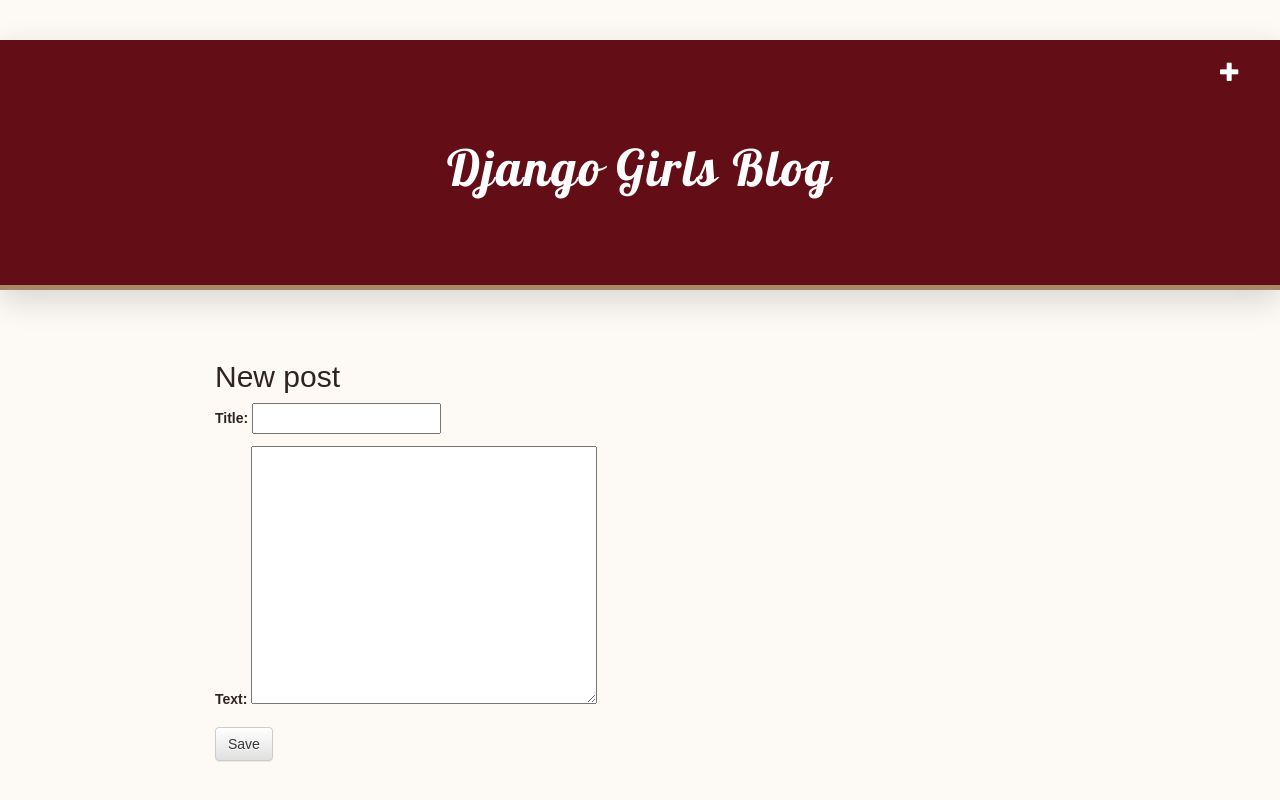
After one commit to Kthiu666/DjangoGirls, a Django app: page /post/new in a window 1280 px wide. The commit adds this page. Run offline with Django 5.2, Linux system fonts and the light colour scheme; some libraries are stand-ins or nearby versions.

Commit message:
Templates modificados para mostrar post desde base de datos.

```diff
--- /dev/null
+++ b/blog/forms.py
@@ -0,0 +1,9 @@
+from django import forms
+
+from .models import Post
+
+class PostForm(forms.ModelForm):
+
+    class Meta:
+        model = Post
+        fields = ('title', 'text',)
--- a/blog/static/css/blog.css
+++ b/blog/static/css/blog.css
@@ -1,91 +1,119 @@
-:root{
-    --vinotinto  : #630d16;
+/* Paleta de colores */
+:root {
+    --vinotinto: #630d16;
     --oro: #a68966;
     --crema: #fdfaf5;
     --texto: #2d2323;
-    --white:#ffffff;
+    --white: #ffffff;
+    --sombra: rgba(99, 13, 22, 0.1); /* Sombra con un toque de vinotinto */
 }
 
-body{
+body {
     background-color: var(--crema);
-    font-family: 'Popins', sans-serif;
+    font-family: 'Poppins', sans-serif;
     color: var(--texto);
     margin: 0;
+    line-height: 1.8; /* Más espacio entre líneas para leer mejor la receta */
 }
 
+/* Encabezado más imponente */
 .page-header {
     background-color: var(--vinotinto);
-    margin-top: 0;
-    padding: 60px 20px 60px 40px;
-    box-shadow: 0 10px 30px rgba(0,0,0,0,15);
-    border-bottom: 3px solid var(--oro);
+    padding: 80px 20px;
+    box-shadow: 0 10px 30px rgba(0,0,0,0.15);
+    border-bottom: 5px solid var(--oro);
     text-align: center;
+    margin-bottom: 50px;
 }
 
-.page-header h1, .page-header h1 a, .page-header h1 a:visited, .page-header h1 a:active {
+.page-header h1 a {
     color: var(--white);
-    font-size: 52pt;
+    font-size: 5rem; /* Título grande */
     text-decoration: none;
     font-family: 'Lobster', cursive;
-    text-shadow: 3px 3px 0px rgba(0,0,0,0,2);
-    letter-spacing: 1px;
+    letter-spacing: 2px;
 }
 
+/* Contenedor principal ajustado */
 .content {
-    max-width: 850px;
-    margin: 50px auto;
-    padding: 0 20px;
+    max-width: 900px; /* Ancho ideal para lectura */
+    margin: 0 auto;
+    padding: 0 25px;
 }
 
-h1, h2, h3, h4 {
-    font-family: 'Playfair Display', serif;
-    color: var(--vinotinto);
-    font-weight: 700;
+/* El Post estilo "Ficha de Receta" */
+.post {
+    background: var(--white);
+    margin-bottom: 60px;
+    padding: 60px; /* Mucho espacio interno para que el texto respire */
+    border-radius: 2px; /* Esquinas casi rectas para un look más editorial */
+    box-shadow: 15px 15px 0px var(--oro); /* Sombra sólida estilo retro/elegante */
+    border: 1px solid #eee;
+    transition: all 0.3s ease;
 }
 
+.post:hover {
+    transform: translate(-5px, -5px);
+    box-shadow: 20px 20px 0px var(--vinotinto); /* Cambia de color al pasar el mouse */
+}
+
+/* Título de la Receta */
+.post h2 {
+    margin: 0 0 15px 0;
+    font-family: 'Playfair Display', serif;
+    font-size: 3rem; /* Letra bien grande */
+    font-weight: 900;
+    line-height: 1.1;
+}
+
+.post h2 a {
+    color: var(--vinotinto);
+    text-decoration: none;
+}
+
+/* Fecha y detalles */
 .date {
     color: var(--oro);
     font-family: 'Playfair Display', serif;
     font-style: italic;
-    margin-bottom: 20px;
-    font-size: small;
+    font-size: 1.1rem;
+    display: block;
+    margin-bottom: 30px;
+    text-transform: lowercase;
 }
 
-.save {
-    float: right;
+/* El contenido de la receta (el cuerpo) */
+.post p {
+    font-size: 1.3rem; /* Tamaño de letra aumentado */
+    color: var(--texto);
+    text-align: left; /* Alineado a la izquierda para mejor lectura de pasos */
+    margin-bottom: 1.5rem;
 }
 
-.post-form textarea, .post-form input {
-    width: 100%;
+/* Menú superior */
+.top-menu {
+    float: right;
+    color: var(--white);
+    font-size: 2rem;
+    margin-top: -60px;
+    margin-right: 20px;
+    text-decoration: none;
 }
 
-.top-menu {
-    color: var(--white);
-    float: right;
-    font-size: 22pt;
-    margin-right: 30px;
-    text-decoration: none;
-    transition: all 0.3s ease;
-    opacity: 0.9;
-}
-.top-menu:hover, .top-menu:visited {
+.top-menu:hover {
     color: var(--oro);
-    opacity: 1;
 }
 
-.post {
-    margin-bottom: 50px;
-    background: var(--white);
-    padding: 40px;
-    border-radius: 4px;
-    border-left: 1px solid #eee;
-    border-right: 1px solid var(--white);
-    transition: all 0.4 ease;
-
+/* Ajustes para móviles */
+@media (max-width: 600px) {
+    .post {
+        padding: 30px;
+        box-shadow: 8px 8px 0px var(--oro);
+    }
+    .post h2 {
+        font-size: 2rem;
+    }
+    .page-header h1 {
+        font-size: 3rem;
+    }
 }
-
-.post h2 a, .post h2 a:visited {
-    color: var(--vinotinto);
-    text-decoration: none;
-    font-size: 2rem;
-}
--- a/blog/templates/blog/base.html
+++ b/blog/templates/blog/base.html
@@ -9,8 +9,8 @@
     </head>
     <body>
         <div class="page-header">
-        <h1><a href="/">Dulces del Mundo</a></h1>
-        <h1></h1>
+            <a href="{% url 'post_new' %}" class="top-menu"><span class="glyphicon glyphicon-plus"></span></a>
+            <h1><a href="/">Django Girls Blog</a></h1>
         </div>
         <div class="content container">
             <div class="row">
--- a/blog/templates/blog/post_detail.html
+++ b/blog/templates/blog/post_detail.html
@@ -7,6 +7,7 @@
                 {{ post.published_date }}
             </div>
         {% endif %}
+        <a class="btn btn-default" href="{% url 'post_edit' pk=post.pk %}"><span class="glyphicon glyphicon-pencil"></span></a>
         <h2>{{ post.title }}</h2>
         <p>{{ post.text|linebreaksbr }}</p>
     </div>
--- /dev/null
+++ b/blog/templates/blog/post_edit.html
@@ -0,0 +1,9 @@
+{% extends 'blog/base.html' %}
+
+{% block content %}
+    <h2>New post</h2>
+    <form method="POST" class="post-form">{% csrf_token %}
+        {{ form.as_p }}
+        <button type="submit" class="save btn btn-default">Save</button>
+    </form>
+{% endblock %}
--- a/blog/urls.py
+++ b/blog/urls.py
@@ -4,4 +4,7 @@
 urlpatterns = [
     path('', views.post_list, name='post_list'),
     path('post/<int:pk>/', views.post_detail, name='post_detail'),
+    path('post/new', views.post_new, name='post_new'),
+    path('post/<int:pk>/edit/', views.post_edit, name='post_edit'),
+
 ]
--- a/blog/views.py
+++ b/blog/views.py
@@ -1,7 +1,7 @@
-from django.shortcuts import render
 from .models import Post
 from django.utils import timezone
-from django.shortcuts import render, get_object_or_404
+from django.shortcuts import render, get_object_or_404, redirect
+from .forms import PostForm
 
 def post_list(request):
     posts = Post.objects.filter(published_date__lte=timezone.now()).order_by('published_date')
@@ -10,3 +10,30 @@
 def post_detail(request, pk):
     post = get_object_or_404(Post, pk=pk)
     return render(request, 'blog/post_detail.html', {'post': post})
+
+def post_edit(request, pk):
+    post = get_object_or_404(Post, pk=pk)
+    if request.method == "POST":
+        form = PostForm(request.POST, instance=post)
+        if form.is_valid():
+            post = form.save(commit=False)
+            post.author = request.user
+            post.published_date = timezone.now()
+            post.save()
+            return redirect('post_detail', pk=post.pk)
+    else:
+        form = PostForm(instance=post)
+    return render(request, 'blog/post_edit.html', {'form': form})
+
+def post_new(request):
+    if request.method == "POST":
+        form = PostForm(request.POST, instance=post)
+        if form.is_valid():
+            post = form.save(commit=False)
+            post.author = request.user
+            post.published_date = timezone.now()
+            post.save()
+            return redirect('post_detail', pk=post.pk)
+    else:
+        form = PostForm()
+    return render(request, 'blog/post_edit.html', {'form': form})
```
Lines whose indentation alone changed are shown as unchanged.
